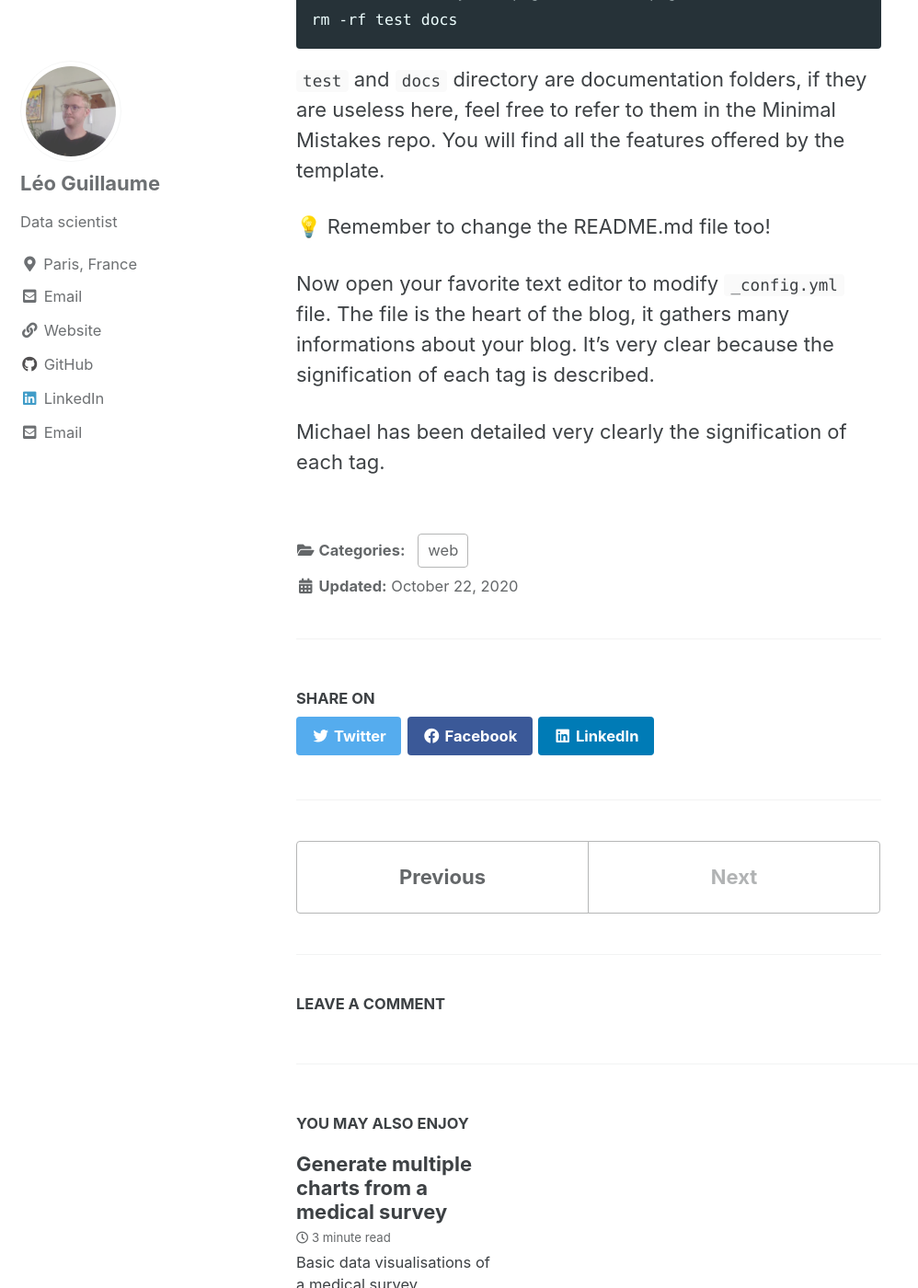
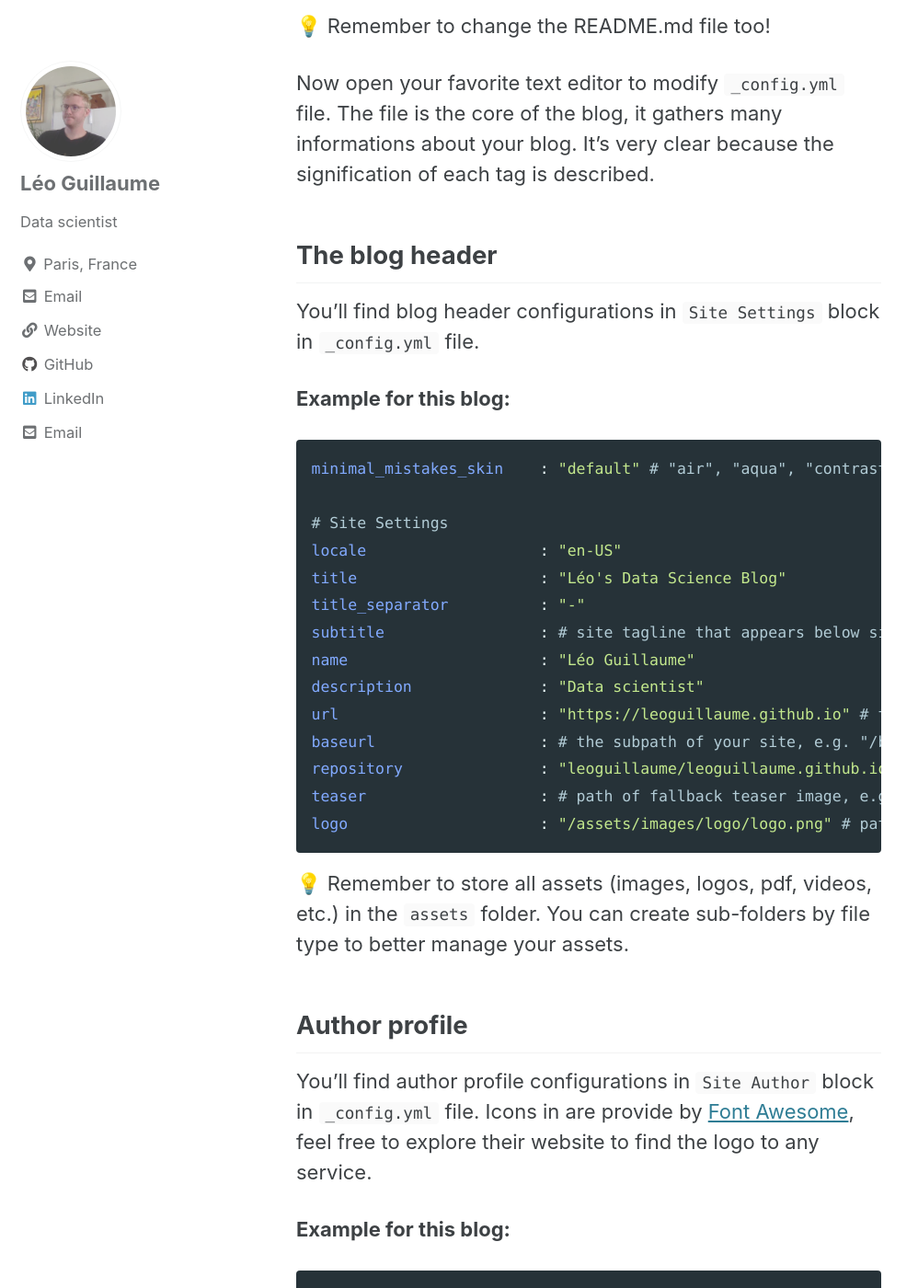
Before and after one commit to leoguillaume/leoguillaume.github.io, a Jekyll site: the page built from _posts/2020-10-22-blogtutorial.md, in a window 1280 px wide and 1400 px high, scrolled down 3899 px. Shown: the whole window at 92% size, without its empty margins (0-998 px from the left). Built offline with Jekyll 4.4.1, drawn with Linux system fonts in a browser that asks for light colours; cached includes are drawn as plain includes; emoji names are drawn with the system emoji font; comment, search, counter and statistics services are not loaded; some of the changed text lies outside the part shown.

Commit message:
blogtutorial.md

````diff
--- a/_posts/2020-10-22-blogtutorial.md
+++ b/_posts/2020-10-22-blogtutorial.md
@@ -12,13 +12,13 @@
 ---
 *In this article, I describe how I create this blog. Thanks to [Mael Fabien](https://maelfabien.github.io/) for the idea and for his great blog which served as inspiration :raised_hands:.*
 
-**Some words of introduction...**
+# Some words of introduction...
 
 Creating a blog, like any website, it generaly goes with writing scripts in HTML and CSS and hosting them on a web server. Here none of that, thanks to 3 tools: Github pages, Jekyll and Minimal Mistakes template. And all you need is a Github account, but first, let's talk about these tools.
 
 * **[Github Pages](https://pages.github.com/)**
 
-"Hosted directly from your GitHub repository. Just edit, push, and your changes are live." this is how Github Pages defines it. Github Pages is a feature of Github that allows to host a website from a Github repository, on *<github_username>.github.io* url. Storage space is limited but more than enough for a blog and Github Pages has two major advantages: hosting is free and works on the basis of a Github repository. The changes you push on your repository will be displayed on your site, which is really handy!
+"Hosted directly from your GitHub repository. Just edit, push, and your changes are live." this is how Github Pages defines it. Github Pages is a feature of Github that allows to host a website from a Github repository, on **github_username.github.io** url. Storage space is limited but more than enough for a blog and Github Pages has two major advantages: hosting is free and works on the basis of a Github repository. The changes you push on your repository will be displayed on your site, which is really handy!
 
 * **[Jekyll](https://jekyllrb.com/)**
 
@@ -32,9 +32,9 @@
 
 # Step 1: the Github page
 
-The first step is to create a new Github repository. The repository must be name with *github_username.github.io*
+The first step is to create a new Github repository. The repository must have *github_username.github.io* as its name.
 
-![image](https://leoguillaume.github.io/assets/images/2020-22-10-blogtutorial/screenshot-1.png)
+![image](https://leoguillaume.github.io/assets/images/2020-22-10-blogtutorial/screenshot-1.png){:height="60%" width="60%"}
 
 Then import [Minimal Mistake repository](https://github.com/mmistakes/minimal-mistakes) on you new repo (copy the url and add .git at the end).
 
@@ -42,7 +42,7 @@
 
 :bulb: Remember to change the default branch to the master branch.
 
-![image](https://leoguillaume.github.io/assets/images/2020-22-10-blogtutorial/screenshot-3.png)
+![image](https://leoguillaume.github.io/assets/images/2020-22-10-blogtutorial/screenshot-3.png){:height="50%" width="50%"}
 
 Load you can load your blog on any search engine (it's can take few minutes). Congratulations, you have just put your blog online :tada:!
 
@@ -50,7 +50,7 @@
 
 Ok cool but there's nothing on it yet. Now we're going to edit some files to give it a more personal touch.
 
-# Step 2: The config file
+# Step 2: Configurations
 
 First of all, we need to clone the repo in local (copy the url and add .git at the end) and to delete useless files.
 
@@ -64,6 +64,85 @@
 
 :bulb: Remember to change the README.md file too!
 
-Now open your favorite text editor to modify `_config.yml` file. The file is the heart of the blog, it gathers many informations about your blog. It's very clear because the signification of each tag is described.
+Now open your favorite text editor to modify `_config.yml` file. The file is the core of the blog, it gathers many informations about your blog. It's very clear because the signification of each tag is described.
 
-Michael has been detailed very clearly the signification of each tag.
+## The blog header
+
+You'll find blog header configurations in `Site Settings` block in `_config.yml` file.
+
+**Example for this blog:**
+```yml
+minimal_mistakes_skin    : "default" # "air", "aqua", "contrast", "dark", "dirt", "neon", "mint", "plum", "sunrise"
+
+# Site Settings
+locale                   : "en-US"
+title                    : "Léo's Data Science Blog"
+title_separator          : "-"
+subtitle                 : # site tagline that appears below site title in masthead
+name                     : "Léo Guillaume"
+description              : "Data scientist"
+url                      : "https://leoguillaume.github.io" # the base hostname & protocol for your site e.g. "https://mmistakes.github.io"
+baseurl                  : # the subpath of your site, e.g. "/blog"
+repository               : "leoguillaume/leoguillaume.github.io" # GitHub username/repo-name e.g. "mmistakes/minimal-mistakes"
+teaser                   : # path of fallback teaser image, e.g. "/assets/images/500x300.png"
+logo                     : "/assets/images/logo/logo.png" # path of logo image to display in the masthead, e.g. "/assets/images/88x88.png"
+```
+
+:bulb: Remember to store all assets (images, logos, pdf, videos, etc.) in the `assets` folder. You can create sub-folders by file type to better manage your assets.
+
+## Author profile
+
+You'll find author profile configurations in `Site Author` block in `_config.yml` file. Icons in are provide by [Font Awesome](https://fontawesome.com/), feel free to explore their website to find the logo to any service.
+
+**Example for this blog:**
+```yml
+# Site Author
+author:
+  name             : "Léo Guillaume"
+  avatar           : "/assets/images/avatar.jpg" # path of avatar image, e.g. "/assets/images/bio-photo.jpg"
+  bio              : "Data scientist"
+  location         : "Paris, France"
+  email            : "leoguillaume1@gmail.com"
+  links:
+    - label: "Email"
+      icon: "fas fa-fw fa-envelope-square"
+      url: "mailto:leoguillaume1@gmail.com"
+    - label: "Website"
+      icon: "fas fa-fw fa-link"
+      url: "https://leoguillaume.github.io"
+    - label: "Twitter"
+      icon: "fab fa-fw fa-twitter-square"
+      # url: "https://twitter.com/"
+    - label: "Facebook"
+      icon: "fab fa-fw fa-facebook-square"
+      # url: "https://facebook.com/"
+    - label: "GitHub"
+      icon: "fab fa-fw fa-github"
+      url: &githubUrl 'https://github.com/leoguillaume'
+    - label: 'LinkedIn'
+      icon: 'fab fa-fw fa-linkedin'
+      url: &linkedinUrl 'https://linkedin.com/in/léo-guillaume-578bb9141/'
+```
+
+## Blog footer
+
+You'll find blog footer configurations in `Site Footer` block in `_config.yml` file.
+**Example for this blog:**
+
+```yml
+# Site Footer
+footer:
+  links:
+    - label: 'LinkedIn'
+      icon: 'fab fa-fw fa-linkedin'
+      url: *linkedinUrl
+    - label: 'GitHub'
+      icon: 'fab fa-fw fa-github'
+      url: *githubUrl
+```
+
+The last change in `_config.yml` file is the comments account but we'll see about that latter.
+
+You can save the modifications and push them on Github :rocket:.
+
+# Step 3: Pages and posts
````
